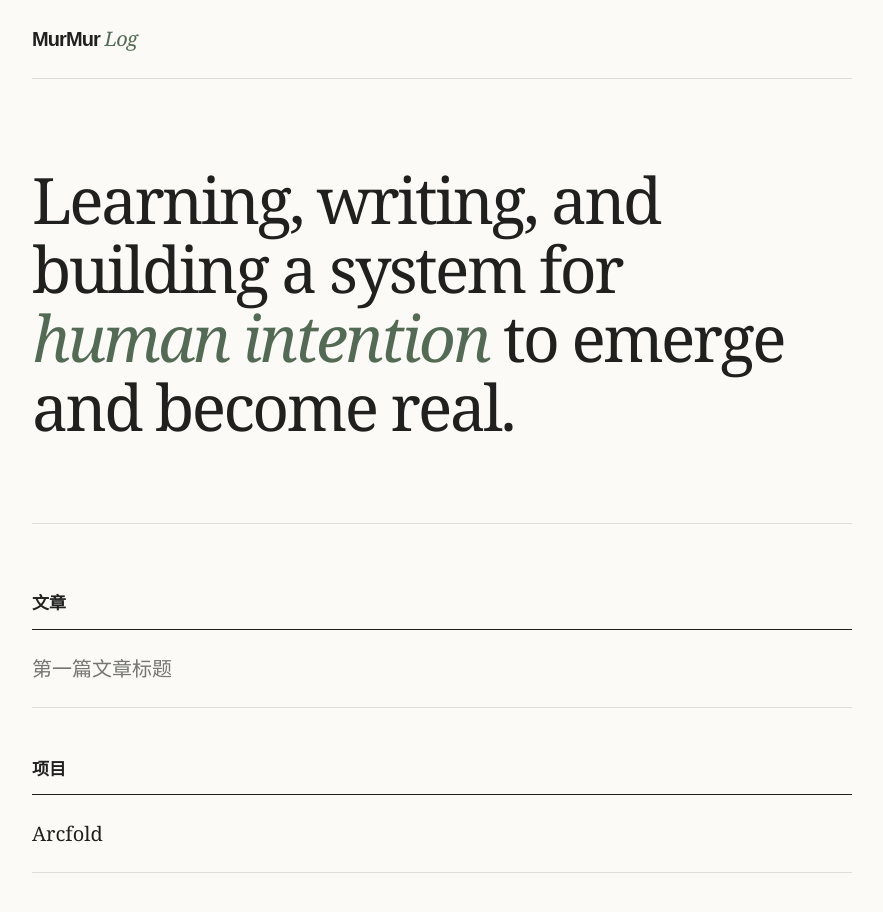
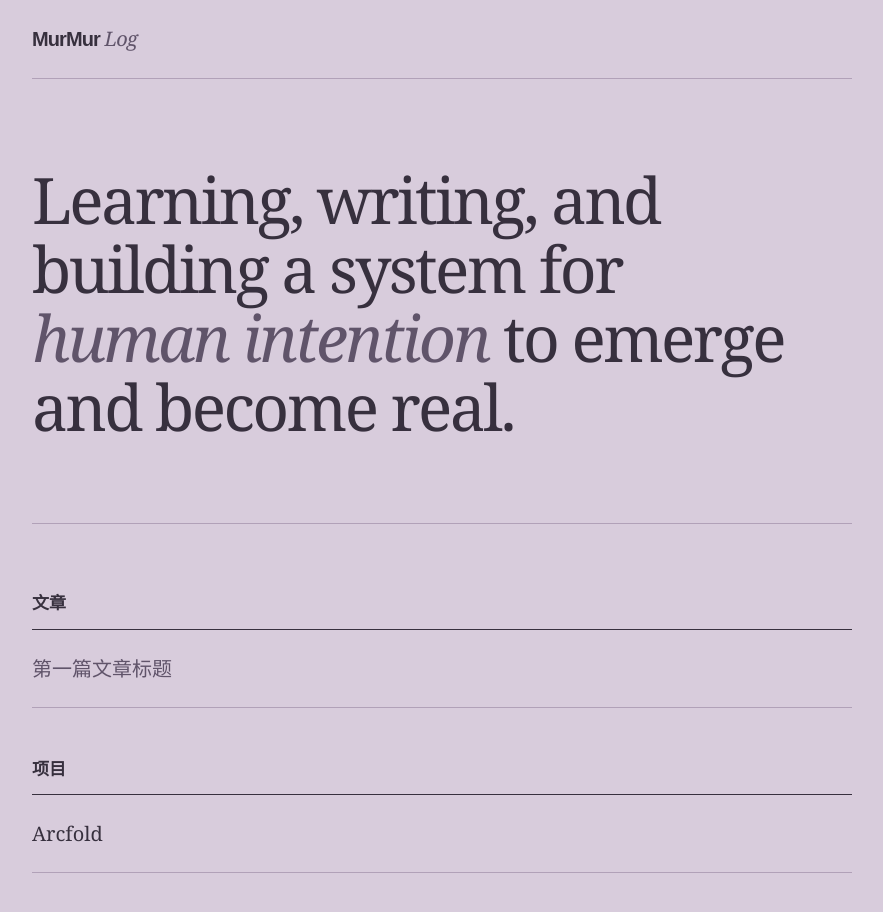
Before and after one commit to murmurwang/murmur-log, a Next.js app: page / in a window 1280 px wide. Shown: the top 912 px of the page, without its empty margins (198-1081 px from the left). Built offline with nearby package versions, Linux system fonts and the light colour scheme.

Commit message:
Match homepage palette to lavender reference

```diff
--- a/app/globals.css
+++ b/app/globals.css
@@ -3,11 +3,11 @@
 :root {
   --font-geist-sans: Arial, Helvetica, "PingFang SC", "Microsoft YaHei", sans-serif;
   --font-geist-mono: "SFMono-Regular", Consolas, "Liberation Mono", monospace;
-  --paper: #fbfaf7;
-  --ink: #20211f;
-  --muted: #74766f;
-  --rule: #deddd7;
-  --moss: #536b54;
+  --paper: #d8ccdc;
+  --ink: #37303e;
+  --muted: #60546a;
+  --rule: #b1a1b8;
+  --moss: #60546a;
 }
 
 * { box-sizing: border-box; }
```
